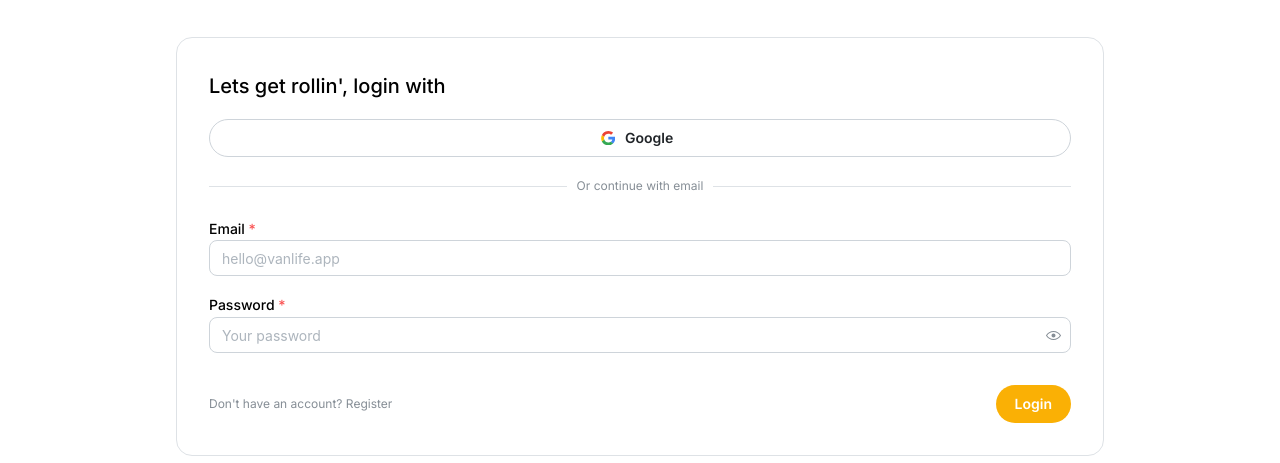
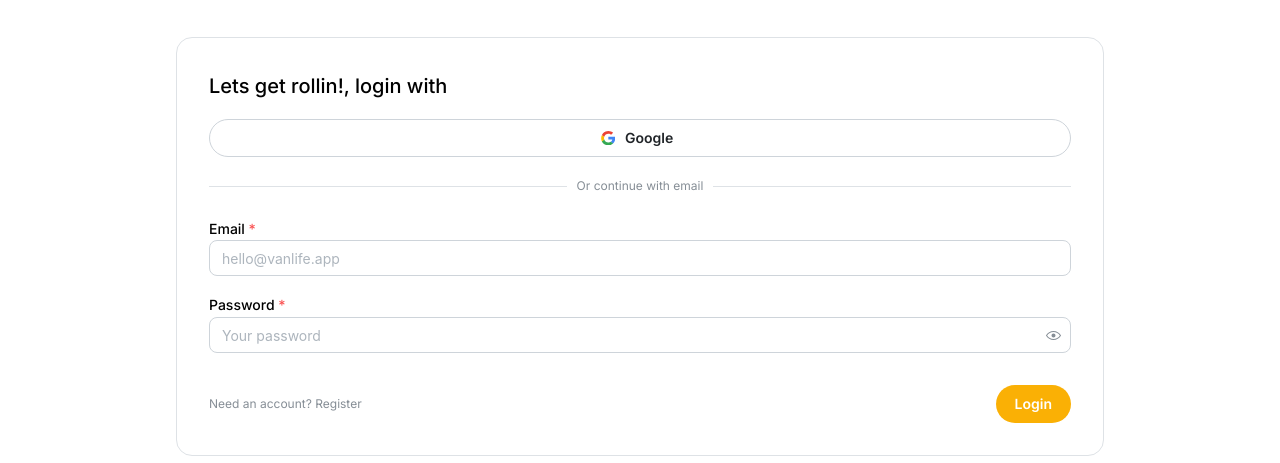
Before and after one commit to charlesoller/VANLIFE-NEXTJS, a Next.js app: page /login in a window 1280 px wide. Shown: the part 123-586 px from the top of the page. Built offline with nearby package versions, Linux system fonts and the light colour scheme; no server answers.

Commit message:
currently won't build

```diff
--- a/app/(auth)/authActions.ts
+++ b/app/(auth)/authActions.ts
@@ -36,17 +36,24 @@ export async function handleLogin(email: string, password: string){
     return error
 }
 
-// async function handleGoogle(){
-//   console.log("logged in with google")
-//   const {data, error } = await supabase.auth.signInWithOAuth({
+
+
+export async function handleSignInWithGoogle() {
+    console.log("FIX ME")
+    // const { data, error } = await supabase.auth.signInWithOAuth({
     //     provider: 'google',
     //     options: {
-//       queryParams: {
+    //         queryParams: {
     //         access_type: 'offline',
     //         prompt: 'consent',
-//       },
+    //         },
     //     },
-//   })
+    // })
 
-//   console.log("DATA", data)
+    // if(data){
+    //     console.log(data)
     // }
+    // if(error){
+    //     console.log(error)
+    // }
+  }
--- a/app/(auth)/login/page.tsx
+++ b/app/(auth)/login/page.tsx
@@ -20,10 +20,11 @@ import {
 } from '@mantine/core';
 
 import { GoogleButton } from '../../components/GoogleButton';
-import { handleLogin } from "../authActions";
+import { handleLogin, handleSignInWithGoogle } from "../authActions";
 
 
 export default function AuthenticationForm() {
+
   const router = useRouter();
 
   async function handleSubmit( form : UseFormReturnType<FormValues> ){
@@ -55,11 +56,11 @@ export default function AuthenticationForm() {
     <Container my={100}>
       <Paper radius="lg" p="xl" withBorder>
         <Text size="xl" fw={500}>
-          Lets get rollin', login with
+          Lets get rollin!, login with
         </Text>
 
         <Group grow mb="md" mt="md">
-          <GoogleButton radius="xl" onClick={() => console.log("FIX ME")}>Google</GoogleButton>
+          <GoogleButton radius="xl">Google</GoogleButton>
         </Group>
 
         <Divider label="Or continue with email" labelPosition="center" my="lg" />
@@ -90,7 +91,7 @@ export default function AuthenticationForm() {
 
           <Group justify="space-between" mt="xl">
             <Anchor href="/signup" c="dimmed" size="xs">
-                Don't have an account? Register
+                Need an account? Register
             </Anchor>
             <Button type="submit" radius="xl" color='yellow'>
               Login
--- a/app/components/GoogleButton.tsx
+++ b/app/components/GoogleButton.tsx
@@ -1,6 +1,9 @@
+"use client"
+
 import { Button, ButtonProps } from '@mantine/core';
 
 function GoogleIcon(props: React.ComponentPropsWithoutRef<'svg'>) {
+
   return (
     <svg
       xmlns="http://www.w3.org/2000/svg"
--- a/app/layout.tsx
+++ b/app/layout.tsx
@@ -32,7 +32,7 @@ export default async function RootLayout({ children }: LayoutProps) {
   const supabase = await myCreateServerClient();
   const { data } = await supabase.auth.getSession()
   let user: {};
-
+  console.log(data)
   if(data.session?.user){
     user = await getCurrentUserByEmail(data.session.user.email)
   }
--- a/package.json
+++ b/package.json
@@ -21,6 +21,7 @@
     "embla-carousel-react": "^7.1.0",
     "nanoid": "^5.0.3",
     "next": "14.0.0",
+    "next-auth": "^4.24.5",
     "react": "^18",
     "react-dom": "^18",
     "react-icons": "^4.11.0"
```
Also changed, not shown: app/(auth)/signup/page.tsx (+4 -4 lines), app/host/page.jsx (+0 -17 lines), 1 other file (tests, documents, lock files or other folders). Lines whose indentation alone changed are shown as unchanged.
